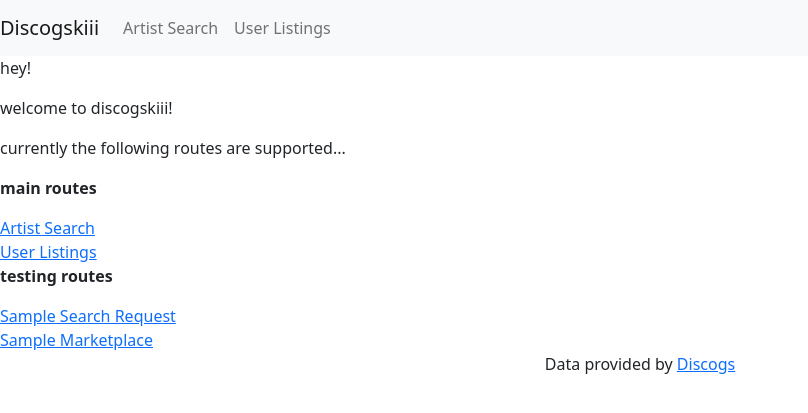
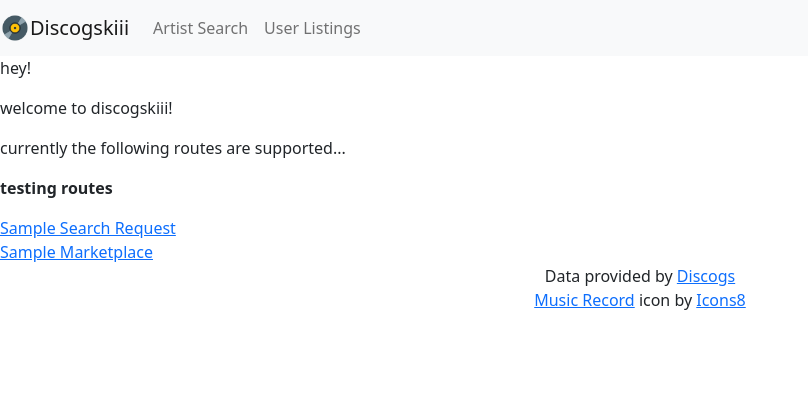
Before and after one commit to mikeygough/discogskiii, a Flask app: page / in a window 1280 px wide. Shown: the top 413 px of the page, without its empty margins (0-808 px from the left). Run offline with Flask 2, Linux system fonts and the light colour scheme.

Commit message:
add favicon & logo

```diff
--- a/templates/index.html
+++ b/templates/index.html
@@ -7,12 +7,6 @@
 
     <p>currently the following routes are supported...</p>
 
-    <p style="font-weight: bold;"> main routes </p>
-    <a href="/artist-search">Artist Search</a>
-    <br>
-    <a href="/user-listings">User Listings</a>
-
-    <br>
 
     <p style="font-weight: bold;"> testing routes </p>
     <a href="/sample-request">Sample Search Request</a>
--- a/templates/layout.html
+++ b/templates/layout.html
@@ -6,11 +6,15 @@
         <meta name="viewport" content="initial-scale=1, width=device-width">
         <link href="/static/styles.css" rel="stylesheet">
         <link href="https://cdn.jsdelivr.net/npm/bootstrap@5.2.2/dist/css/bootstrap.min.css" rel="stylesheet" integrity="sha384-Zenh87qX5JnK2Jl0vWa8Ck2rdkQ2Bzep5IDxbcnCeuOxjzrPF/et3URy9Bv1WTRi" crossorigin="anonymous">
-        <title>disogskiii</title>
+        <title>Disogskiii</title>
+        <link rel="icon" type="image/x-icon" href="static/icons8-music-record-96.png">
+
     </head>
 
     <nav class="navbar navbar-expand-lg navbar-light bg-light">
-        <a class="navbar-brand" href="/">Discogskiii</a>
+        <a class="navbar-brand" href="/">
+            <img src="static/icons8-music-record-96.png" width="30" height="30" class="d-inline-block align-top"alt="discogskiii-icon">Discogskiii
+        </a>
         <button class="navbar-toggler" type="button" data-toggle="collapse" data-target="#navbarNavAltMarkup" aria-controls="navbarNavAltMarkup" aria-expanded="false" aria-label="Toggle navigation">
             <span class="navbar-toggler-icon"></span>
         </button>
@@ -28,6 +32,8 @@
 
     <footer>
             Data provided by <a href="https://www.discogs.com/">Discogs</a>
+            <br>
+            <a target="_blank" href="https://icons8.com/icon/63803/music-record">Music Record</a> icon by <a target="_blank" href="https://icons8.com">Icons8</a>
     </footer>
 
     </body>
```
Also changed, not shown: README.md, static/icons8-music-record-96.png (added).
